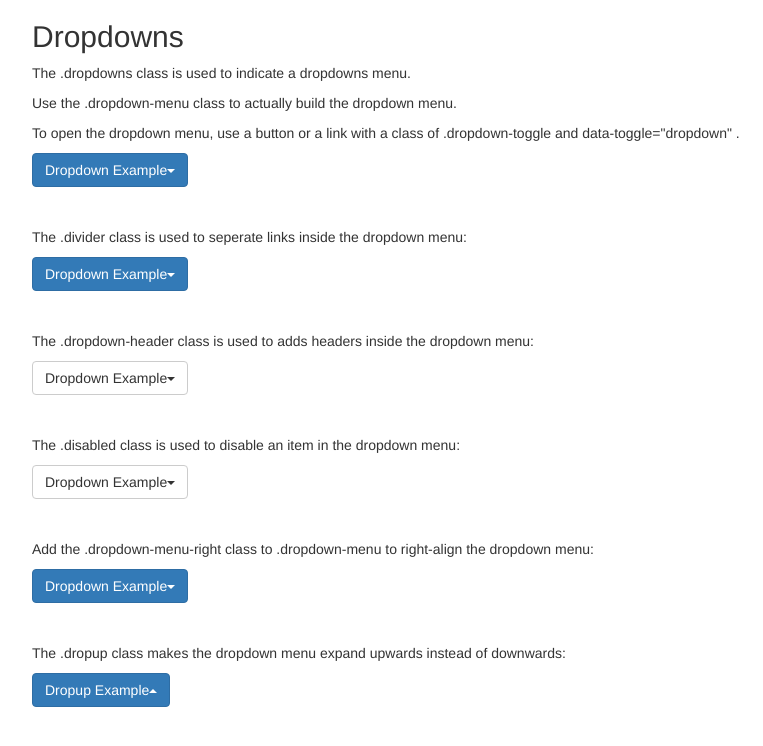
After one commit to rkpust/Bootstrap3Practise, a PHP site: page /BSdropdowns.php in a window 1280 px wide. The commit adds this page. Shown: the top 746 px of the page, without its empty margins (38-801 px from the left). Run offline with PHP 8.4, Linux system fonts and the light colour scheme.

Commit message:
BS Dropdowns Examples

```diff
--- /dev/null
+++ b/BSdropdowns.php
@@ -0,0 +1,140 @@
+<!DOCTYPE html>
+<html lang="en">
+<head>
+	<meta charset="utf-8">
+	<meta name="viewport" content="width=device-width,  initial-scale=1">
+	<title>BS Dropdowns Examples</title>
+	<link rel="stylesheet" href="css/bootstrap.min.css">
+	<script type="text/javascript" src="js/bootstrap.min.js"></script>
+	<script type="text/javascript" src="js/vendor/jquery-1.12.0.min.js"></script>
+</head>
+
+<body>
+
+	<div class="container">
+		<h2>Dropdowns</h2>
+		<p>The .dropdowns class is used to indicate a dropdowns menu.</p>
+		<p>Use the .dropdown-menu class to actually build the dropdown menu.</p>
+		<p>To open the dropdown menu, use a button or a link with a class of .dropdown-toggle and data-toggle="dropdown" .</p>
+
+		<div class="dropdown">
+			<button type="button" class="btn btn-primary dropdown-toggle" data-toggle="dropdown">
+				Dropdown Example<span class="caret"></span>
+			</button>
+
+			<ul class="dropdown-menu">
+				<li><a href="#">HTML</a></li>
+				<li><a href="#">CSS</a></li>
+				<li><a href="#">JavaScript</a></li>
+			</ul>
+
+		</div>
+
+		<br><br>
+
+		<p>The .divider class is used to seperate links inside the dropdown menu:</p>
+
+		<div class="dropdown">
+			<button type="button" class="btn btn-primary dropdown-toggle" data-toggle="dropdown">
+				Dropdown Example<span class="caret"></span>
+			</button>
+
+			<ul class="dropdown-menu">
+				<li><a href="#">HTML</a></li>
+				<li><a href="#">CSS</a></li>
+				<li><a href="#">JavaScript</a></li>
+				<li class="divider"></li>
+				<li><a href="#">About Us</a></li>
+			</ul>
+
+		</div>
+
+		<br><br>
+
+		<p>The .dropdown-header class is used to adds headers inside the dropdown menu:</p>
+
+		<div class="dropdown">
+			<button class="btn btn-default dropdown-toggle" type="button" data-toggle="dropdown">
+				Dropdown Example<span class="caret"></span>
+			</button>
+
+			<ul class="dropdown-menu">
+				<li class="dropdown-header">Dropdown Header 1</li>
+				<li><a href="#">HTML</a></li>
+				<li><a href="#">CSS</a></li>
+				<li><a href="#">JavaScript</a></li>
+				<li class="divider"></li>
+				<li class="dropdown-header">Dropdown Header 2</li>
+				<li><a href="#">About Us</a></li>
+			</ul>
+
+		</div>
+
+		<br><br>
+
+		<p>The .disabled class is used to disable an item in the dropdown menu:</p>
+
+		<div class="dropdown">
+			<button class="btn btn-default dropdown-toggle" type="button" data-toggle="dropdown">
+				Dropdown Example<span class="caret"></span>
+			</button>
+
+			<ul class="dropdown-menu">
+				<li class="dropdown-header">Dropdown Header 1</li>
+				<li><a href="#">HTML</a></li>
+				<li class="disabled"><a href="#">CSS</a></li>
+				<li><a href="#">JavaScript</a></li>
+				<li class="divider"></li>
+				<li class="dropdown-header">Dropdown Header 2</li>
+				<li><a href="#">About Us</a></li>
+			</ul>
+
+		</div>
+
+		<br><br>
+
+		<p>Add the .dropdown-menu-right class to .dropdown-menu to right-align the dropdown menu:</p>
+
+		<div class="dropdown">
+			<button type="button" class="btn btn-primary dropdown-toggle" data-toggle="dropdown">
+				Dropdown Example<span class="caret"></span>
+			</button>
+
+			<ul class="dropdown-menu dropdown-menu-right">
+				<li><a href="#">HTML</a></li>
+				<li><a href="#">CSS</a></li>
+				<li><a href="#">JavaScript</a></li>
+				<li class="divider"></li>
+				<li><a href="#">About Us</a></li>
+			</ul>
+
+		</div>
+
+		<br><br>
+
+		<p>The .dropup class makes the dropdown menu expand upwards instead of downwards:</p>
+
+		<div class="dropup">
+			<button type="button" class="btn btn-primary dropdown-toggle" data-toggle="dropdown">
+				Dropup Example<span class="caret"></span>
+			</button>
+
+			<ul class="dropdown-menu">
+				<li><a href="#">HTML</a></li>
+				<li><a href="#">CSS</a></li>
+				<li><a href="#">JavaScript</a></li>
+				<li class="divider"></li>
+				<li><a href="#">About Us</a></li>
+			</ul>
+
+		</div>
+
+
+
+     </div>
+
+
+     <script type="text/javascript" src="js/bootstrap.js"></script>
+
+</body>
+</html>
--- a/index.php
+++ b/index.php
@@ -107,6 +107,9 @@
 			<a href="BSinputSizing.php"> <button type="button" class="
 				btn btn-info">BS Input Sizing</button> </a>
 
+			<a href="BSdropdowns.php"> <button type="button" class="
+				btn">BS Dropdown</button> </a>
+
 
 
 
```
